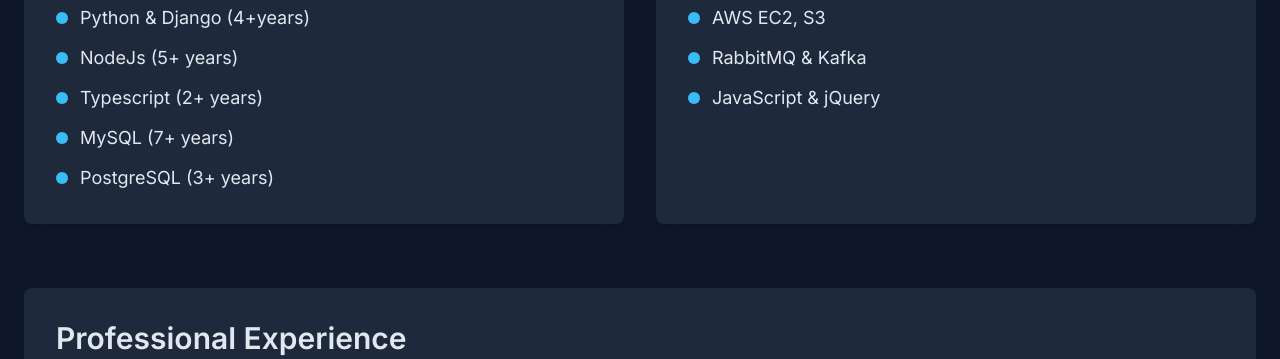
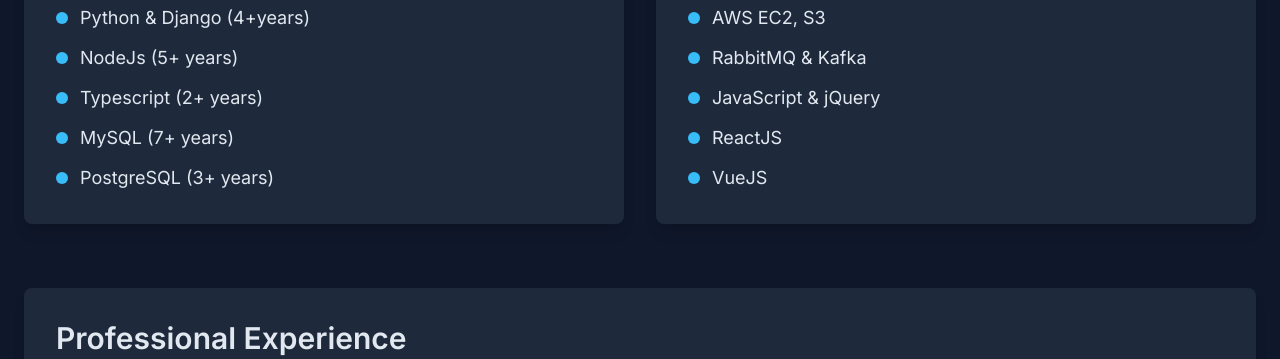
Before and after one commit to theasad/theasad.github.io, a plain HTML site: page index.html in a window 1280 px wide. Shown: the part 860-1219 px from the top of the page. Drawn offline with nearby package versions, Linux system fonts and the light colour scheme.

Commit message:
Update: Add new skills on additional skill section

```diff
--- a/index.html
+++ b/index.html
@@ -126,6 +126,8 @@
                     <li class="flex items-center"><span class="w-3 h-3 bg-highlight rounded-full mr-3"></span>AWS EC2, S3</li>
                     <li class="flex items-center"><span class="w-3 h-3 bg-highlight rounded-full mr-3"></span>RabbitMQ & Kafka</li>
                     <li class="flex items-center"><span class="w-3 h-3 bg-highlight rounded-full mr-3"></span>JavaScript & jQuery</li>
+                    <li class="flex items-center"><span class="w-3 h-3 bg-highlight rounded-full mr-3"></span>ReactJS</li>
+                    <li class="flex items-center"><span class="w-3 h-3 bg-highlight rounded-full mr-3"></span>VueJS</li>
                 </ul>
             </div>
         </div>
```
